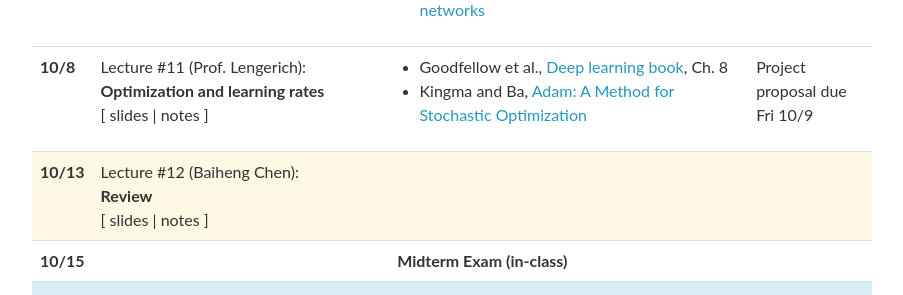
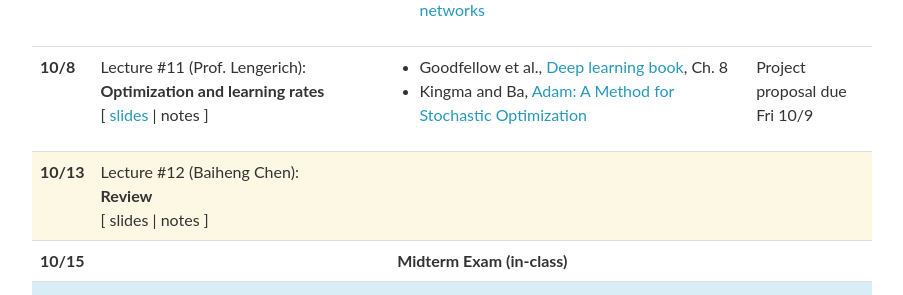
Before and after one commit to AdaptInfer/dgm-fall-2026, a Jekyll site: the page built from _pages/lectures.md, in a window 1280 px wide and 900 px high, scrolled down 1360 px. Shown: the part 155-450 px from the top of the window, without its empty margins (188-1091 px from the left). Built offline with Jekyll 4.4.1, drawn with Linux system fonts in a browser that asks for light colours; nearby versions of some CDN libraries; comment, search, counter and statistics services are not loaded; part of the change alters nothing that is shown.

```diff
--- a/_data/lectures.yml
+++ b/_data/lectures.yml
@@ -107,7 +107,7 @@
   lecturer: Prof. Lengerich
   title: <strong>Optimization and learning rates</strong>
   logistics: Project proposal due Fri 10/9
-  slides: # TODO: re-upload Lecture_11_Optimization.pdf once remade from PPTX
+  slides: "/dgm-fall-2026/assets/lectures/Lecture_11_Optimization.pdf"
   notes:
   readings:
     - Goodfellow et al., <a href="https://www.deeplearningbook.org/contents/optimization.html">Deep learning book</a>, Ch. 8
```
Also changed, not shown: 1 other file.
